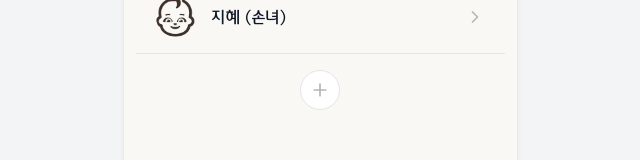
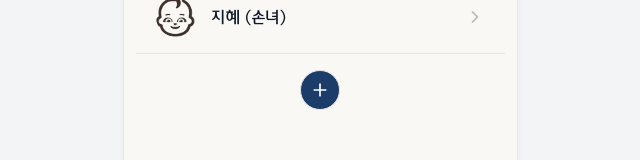
Before and after one commit to PrayForHanaro/Frontend, a Next.js app: page /bless/interval in a window 1280 px wide. Shown: the part 453-613 px from the top of the page, without its empty margins (320-960 px from the left). Built offline with nearby package versions, Linux system fonts and the light colour scheme.

Commit message:
style: update add-target button color #7

```diff
--- a/app/(main)/bless/interval/page.tsx
+++ b/app/(main)/bless/interval/page.tsx
@@ -33,7 +33,7 @@ export default function BlessIntervalList() {
           <button
             type="button"
             onClick={() => alert('대상자 추가 기능은 추후 구현됩니다')}
-            className="flex size-10 items-center justify-center rounded-full border border-hana-gray-300 bg-white text-hana-gray-400"
+            className="flex size-10 items-center justify-center rounded-full border border-hana-gray-300 bg-[#1C3D69] text-white"
             aria-label="대상자 추가"
           >
             <Plus className="size-5" />
```
